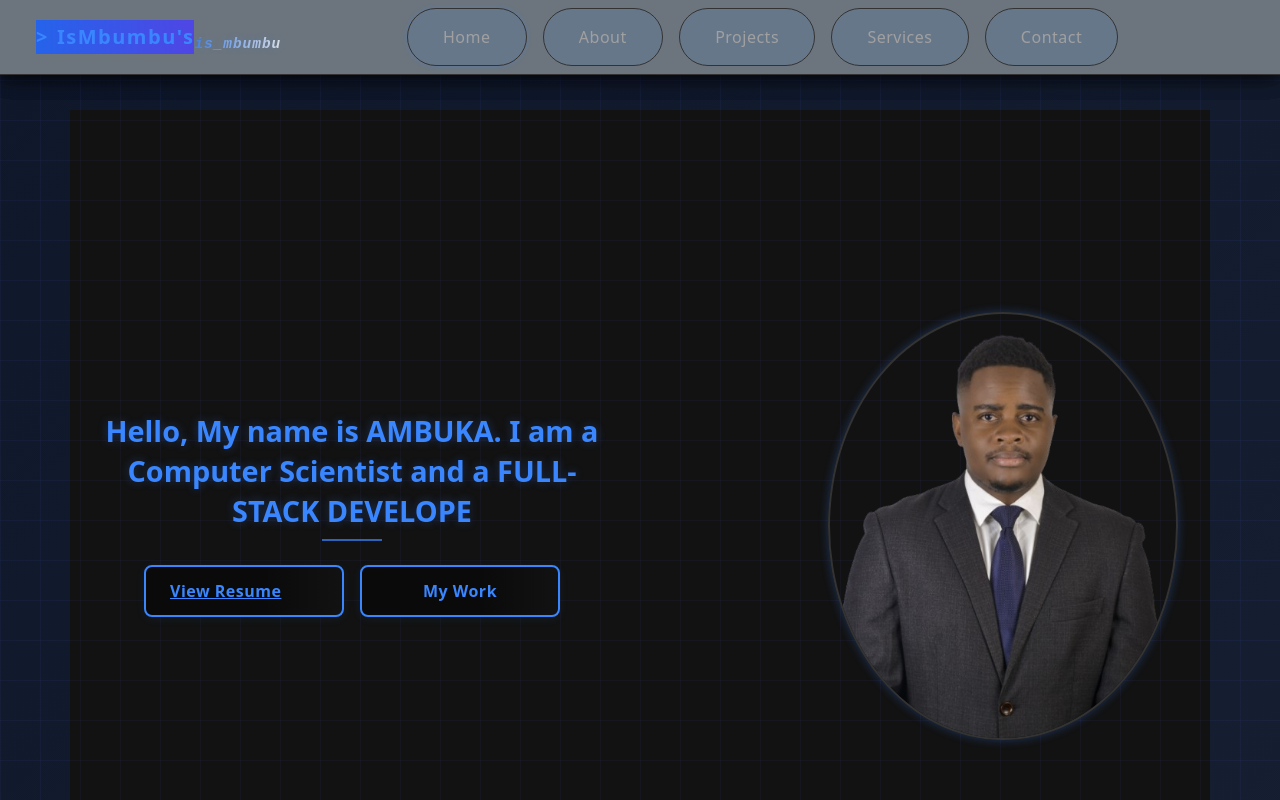
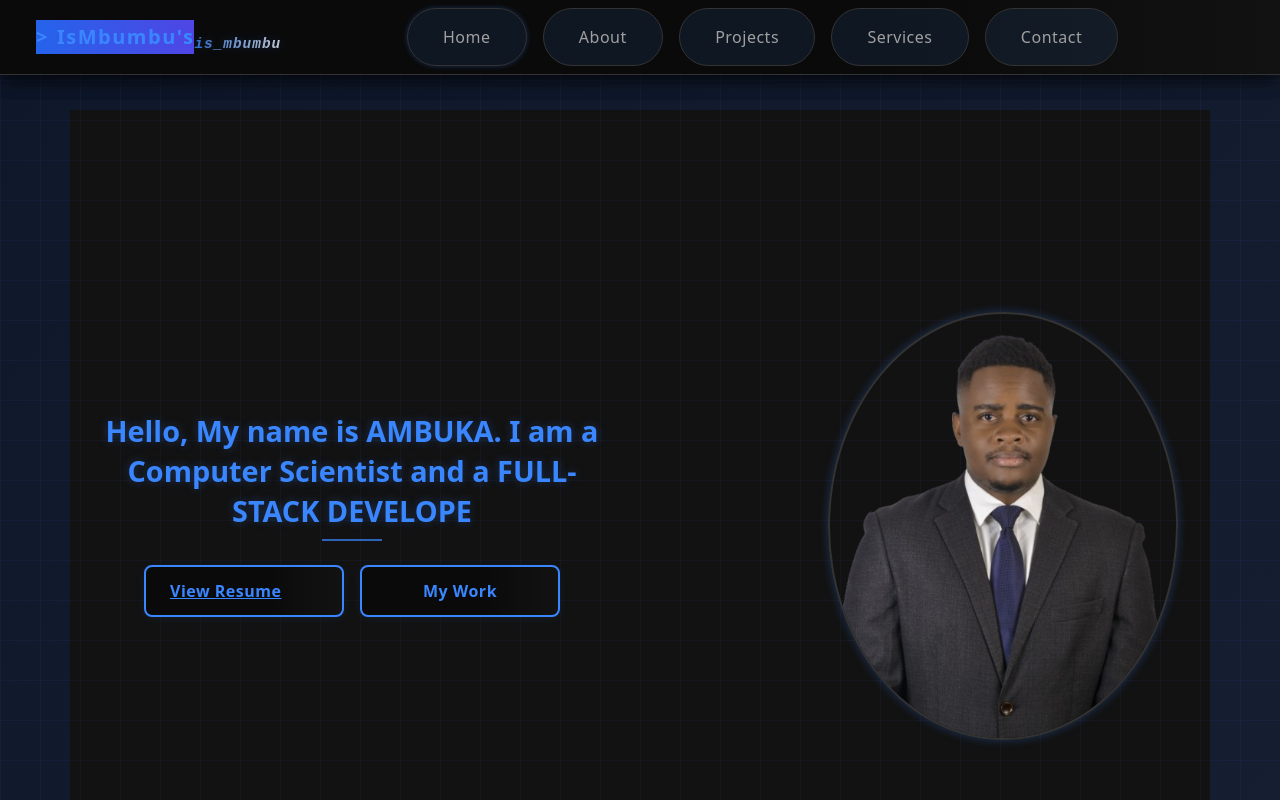
Before and after one commit to isMbumbu/drews_portfolio, a React (Vite) app: page / in a window 1280 px wide. Shown: the top 800 px of the page. Built offline with nearby package versions, Linux system fonts and the light colour scheme.

Commit message:
Edit this file to match my dark style

```diff
--- a/src/components/navigation.css
+++ b/src/components/navigation.css
@@ -1,7 +1,7 @@
 /* Navbar Styles */
 .navbar {
     padding: 0.8rem 2rem;
-    background-color: var(--bg-darker) !important;
+    background: linear-gradient(90deg, var(--bg-darker) 70%, var(--bg-dark) 100%) !important;
     border-bottom: 1px solid var(--border-color);
     position: fixed;
     width: 100%;
@@ -150,7 +150,7 @@
     .navbar-nav {
         align-items: flex-start;
         padding: 1rem;
-        background-color: rgba(18, 18, 18, 0.95);
+        background: linear-gradient(90deg, var(--bg-darker) 80%, var(--bg-dark) 100%);
         border-radius: 0 0 10px 10px;
         margin-top: 0.5rem;
         border: 1px solid var(--border-color);
```
